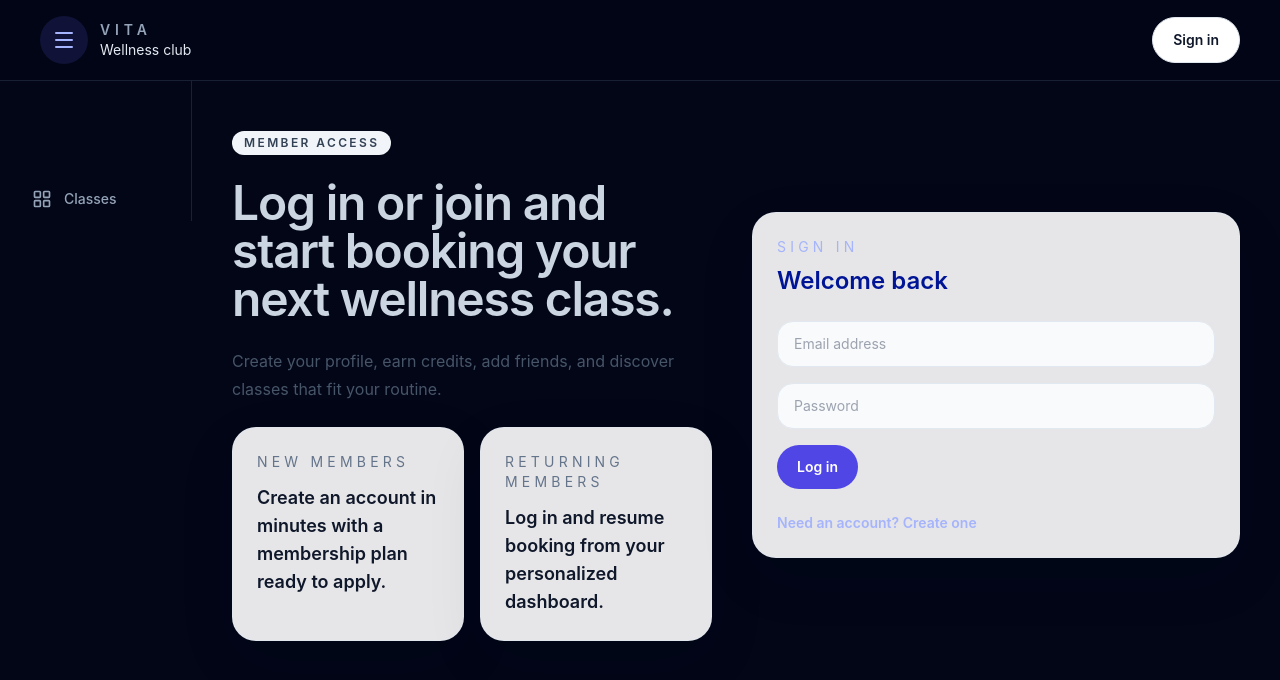
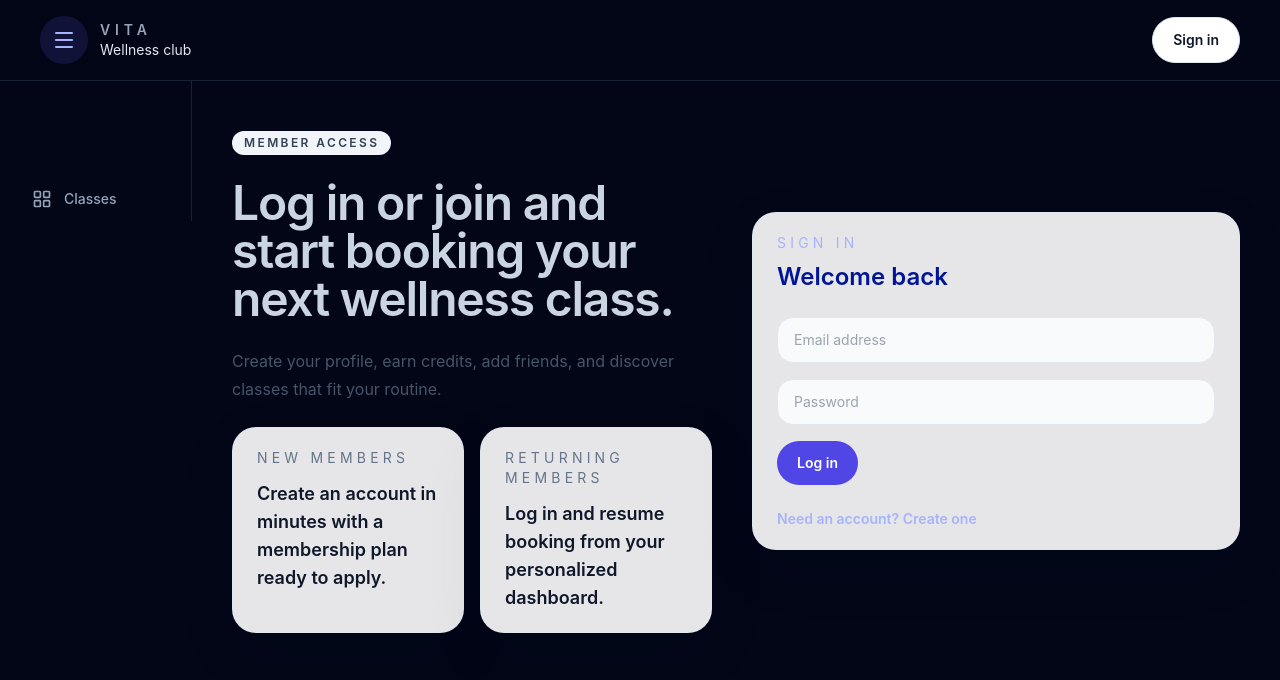
Before and after one commit to weijie-wang227/Vita, a React (Vite) app in the folder frontend/: page /auth in a window 1280 px wide. Shown: the top 680 px of the page. Built offline with nearby package versions, Linux system fonts and the light colour scheme; no server answers.

Commit message:
Reduce top padding in card components to 20px

```diff
--- a/frontend/src/components/ui.tsx
+++ b/frontend/src/components/ui.tsx
@@ -41,7 +41,7 @@ export function Card({
   return (
     <div
       className={`rounded-3xl border border-slate-200/80 bg-white/90 shadow-[0_20px_60px_rgba(15,23,42,0.08)] backdrop-blur-xl ${
-        noPadding ? "p-0" : "p-6"
+        noPadding ? "p-0" : "px-6 py-5"
       } ${className}`}
       {...props}
     />
```
